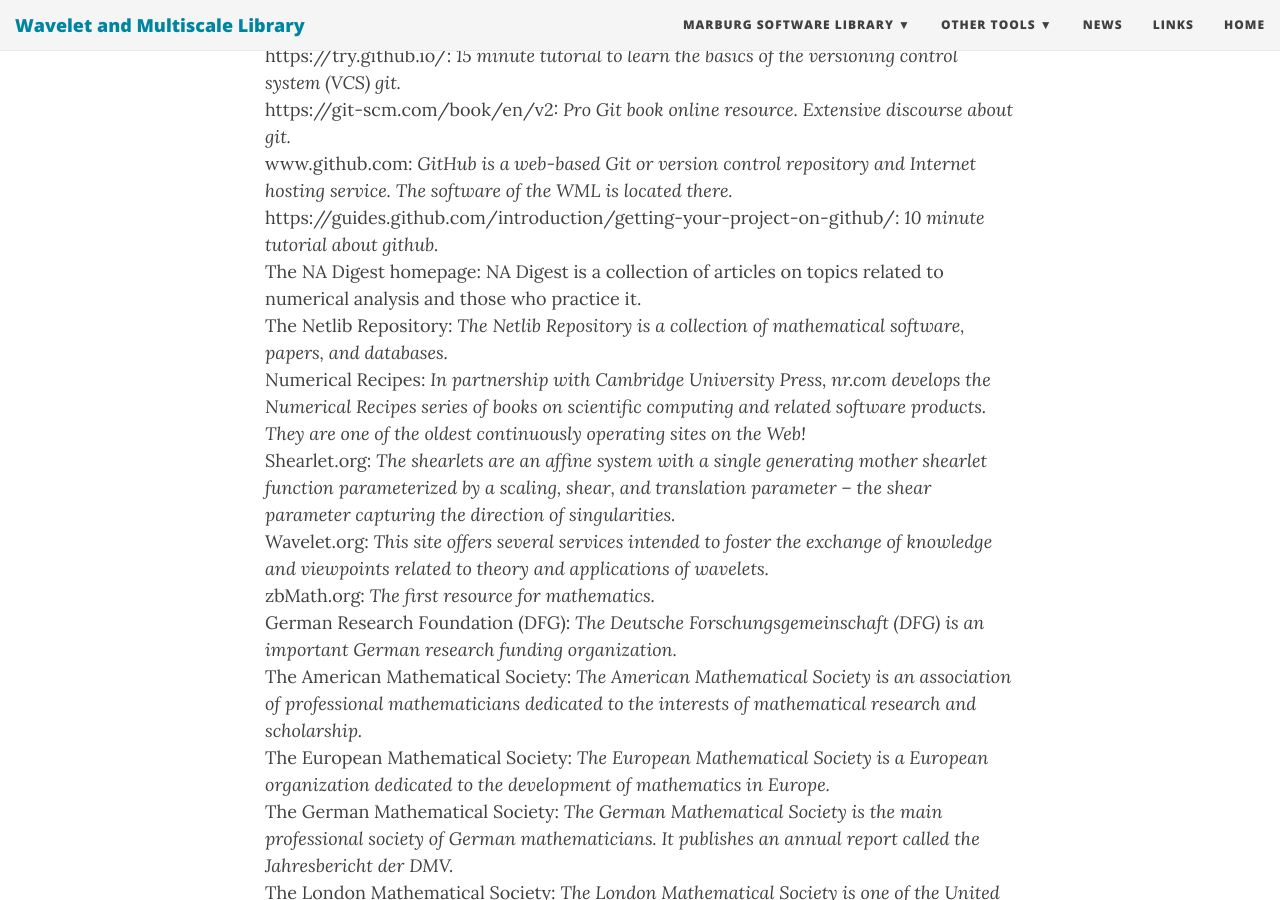
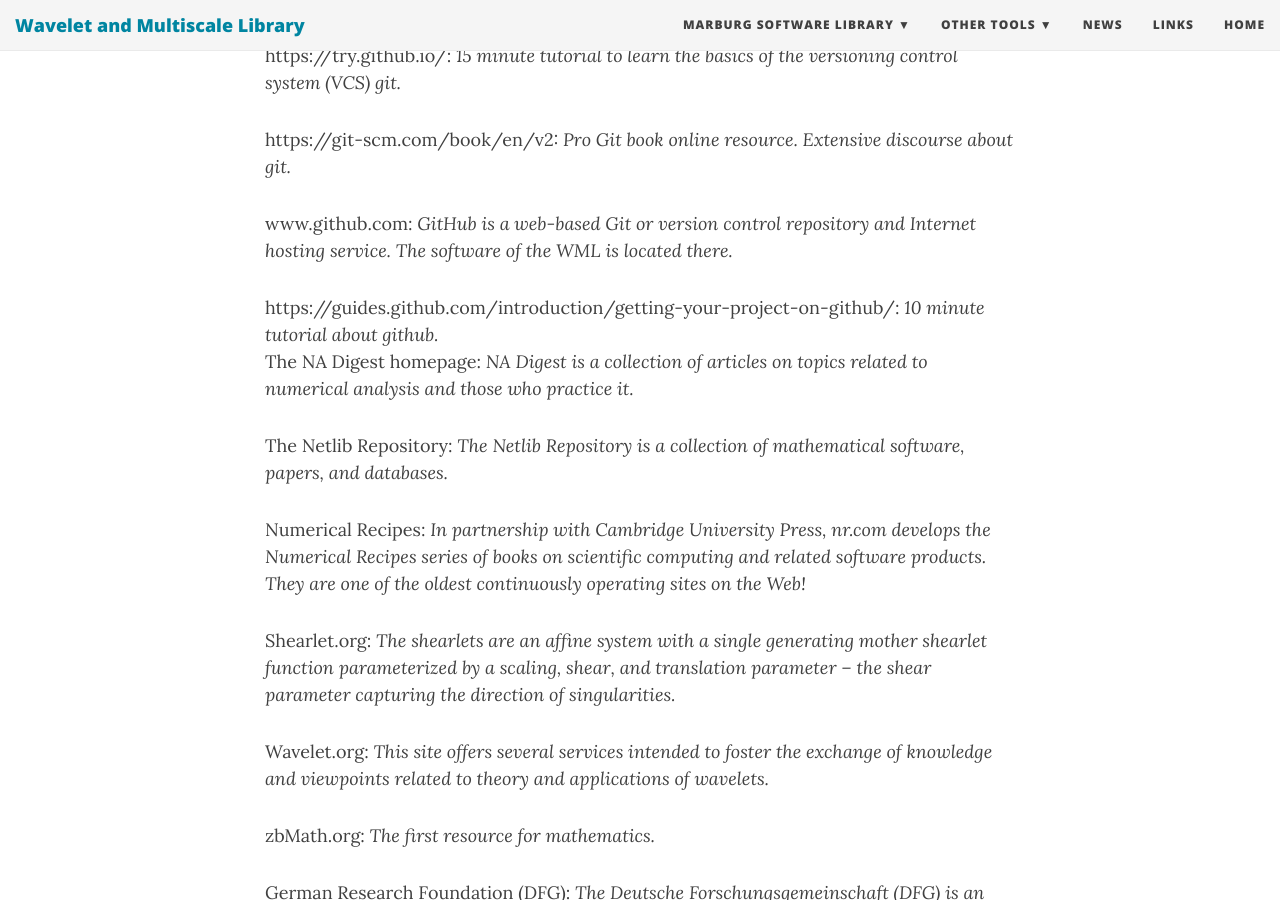
Before and after one commit to agnumerikunimarburg/agnumerikunimarburg.github.io, a Jekyll site: the page built from links.md, in a window 1280 px wide and 900 px high, scrolled down 998 px. Built offline with Jekyll 4.4.1, drawn with Linux system fonts in a browser that asks for light colours; nearby versions of some CDN libraries.

```diff
--- a/links.md
+++ b/links.md
@@ -20,18 +20,32 @@ The main research topics of the numerical analysis group in Marburg are: Adaptiv
 
 ### Links to further resources
 https://try.github.io/: _15 minute tutorial to learn the basics of the versioning control system (VCS) git._
+
 https://git-scm.com/book/en/v2: _Pro Git book online resource. Extensive discourse about git._
+
 www.github.com: _GitHub is a web-based Git or version control repository and Internet hosting service. The software of the WML is located there._
+
 https://guides.github.com/introduction/getting-your-project-on-github/: _10 minute tutorial about github._
-The NA Digest homepage: NA Digest is a collection of articles on topics related to numerical analysis and those who practice it.
+The NA Digest homepage: _NA Digest is a collection of articles on topics related to numerical analysis and those who practice it._
+
 The Netlib Repository: _The Netlib Repository is a collection of mathematical software, papers, and databases._
+
 Numerical Recipes: _In partnership with Cambridge University Press, nr.com develops the Numerical Recipes series of books on scientific computing and related software products. They are one of the oldest continuously operating sites on the Web!_
+
 Shearlet.org: _The shearlets are an affine system with a single generating mother shearlet function parameterized by a scaling, shear, and translation parameter -- the shear parameter capturing the direction of singularities._
+
 Wavelet.org: _This site offers several services intended to foster the exchange of knowledge and viewpoints related to theory and applications of wavelets._
+
 zbMath.org: _The first resource for mathematics._
+
 German Research Foundation (DFG): _The Deutsche Forschungsgemeinschaft (DFG) is an important German research funding organization._
+
 The American Mathematical Society: _The American Mathematical Society is an association of professional mathematicians dedicated to the interests of mathematical research and scholarship._
+
 The European Mathematical Society: _The European Mathematical Society is a European organization dedicated to the development of mathematics in Europe._
+
 The German Mathematical Society: _The German Mathematical Society is the main professional society of German mathematicians. It publishes an annual report called the Jahresbericht der DMV._
+
 The London Mathematical Society: _The London Mathematical Society is one of the United Kingdom's learned societies for mathematics._
+
 The Société Mathématique de France: _The Société Mathématique de France is the main professional society of French mathematicians._
```
